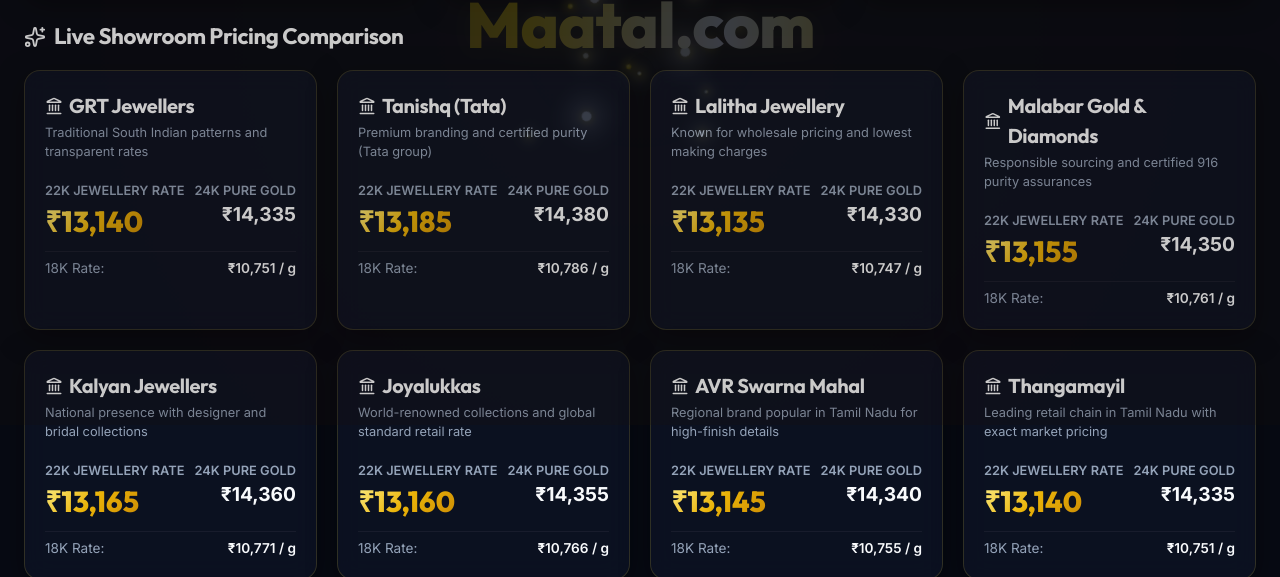
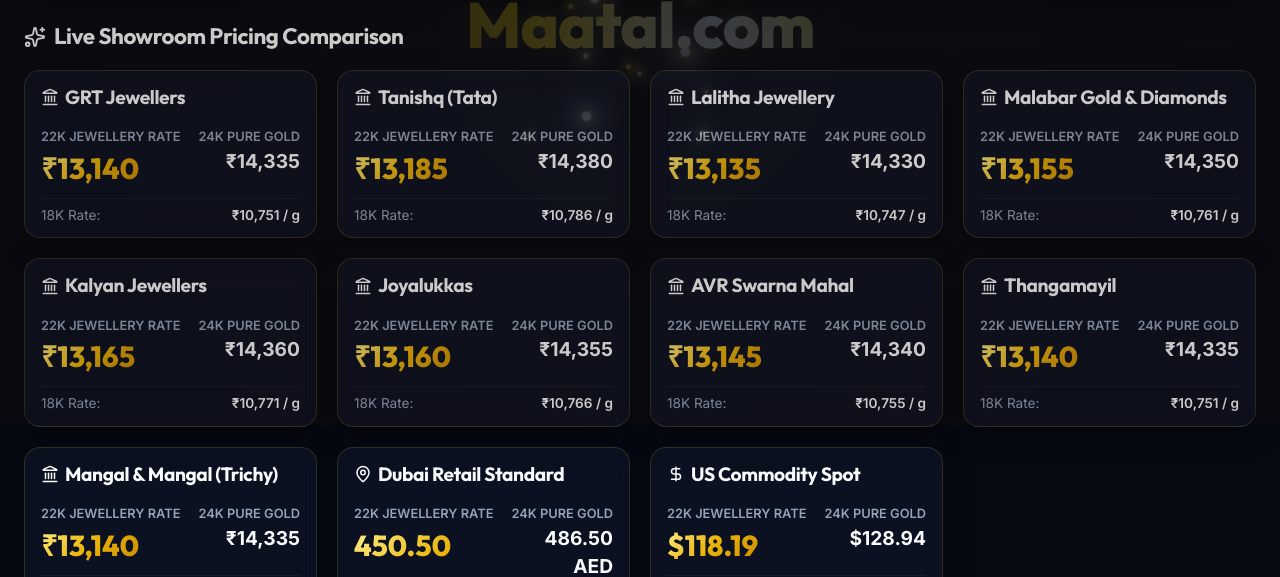
Before and after one commit to vijisrk22/Gold, a React (Vite) app in the folder frontend/: page / in a window 1280 px wide. Shown: the part 375-952 px from the top of the page. Built offline with nearby package versions, Linux system fonts and the light colour scheme; no server answers.

Commit message:
style: removed brand descriptions from gold cards to reduce height and make ui more compact

```diff
--- a/frontend/src/App.tsx
+++ b/frontend/src/App.tsx
@@ -419,7 +419,6 @@
                     <GoldCard
                       key={key}
                       title={brand.name}
-                      description={brand.description}
                       gold22k={brand.gold22k}
                       gold24k={brand.gold24k}
                       gold18k={brand.gold18k}
@@ -432,7 +431,6 @@
                 {/* Dubai Gold Rate Card */}
                 <GoldCard
                   title="Dubai Retail Standard"
-                  description="Tax-free retail rates in Dubai (DGJG association)"
                   gold22k={data.retail.dubai.gold22k_aed}
                   gold24k={data.retail.dubai.gold24k_aed}
                   currency="AED"
@@ -444,7 +442,6 @@
                 {/* US Spot Gold Card */}
                 <GoldCard
                   title="US Commodity Spot"
-                  description="Official Spot Exchange Rate (COMEX XAU/USD)"
                   gold22k={data.retail.us.usd.gold22k}
                   gold24k={data.retail.us.usd.gold24k}
                   currency="USD"
--- a/frontend/src/components/GoldCard.tsx
+++ b/frontend/src/components/GoldCard.tsx
@@ -3,7 +3,6 @@
 
 interface GoldCardProps {
   title: string;
-  description: string;
   gold22k: number | null;
   gold24k: number | null;
   gold18k?: number | null;
@@ -18,7 +17,6 @@
 
 export const GoldCard: React.FC<GoldCardProps> = ({
   title,
-  description,
   gold22k,
   gold24k,
   gold18k,
@@ -39,15 +37,14 @@
   };
 
   return (
-    <div className="glass-panel" style={{ padding: '20px', display: 'flex', flexDirection: 'column', gap: '12px' }}>
+    <div className="glass-panel" style={{ padding: '12px 16px', display: 'flex', flexDirection: 'column', gap: '8px' }}>
       {/* Header */}
       <div style={{ display: 'flex', justifyContent: 'space-between', alignItems: 'flex-start' }}>
         <div>
-          <h3 style={{ fontSize: '1.25rem', display: 'flex', alignItems: 'center', gap: '6px' }}>
+          <h3 style={{ fontSize: '1.2rem', display: 'flex', alignItems: 'center', gap: '6px', margin: 0 }}>
             {isDubai ? <MapPin size={18} className="gold-text" /> : isUS ? <DollarSign size={18} className="gold-text" /> : <Landmark size={18} className="gold-text" />}
             {title}
           </h3>
-          <p style={{ color: 'var(--text-secondary)', fontSize: '0.8rem', marginTop: '2px' }}>{description}</p>
         </div>
         {badge && (
           <span className="live-badge" style={{ backgroundColor: 'var(--gold-glow)', color: 'var(--gold-primary)', borderColor: 'var(--border-color)' }}>
```
